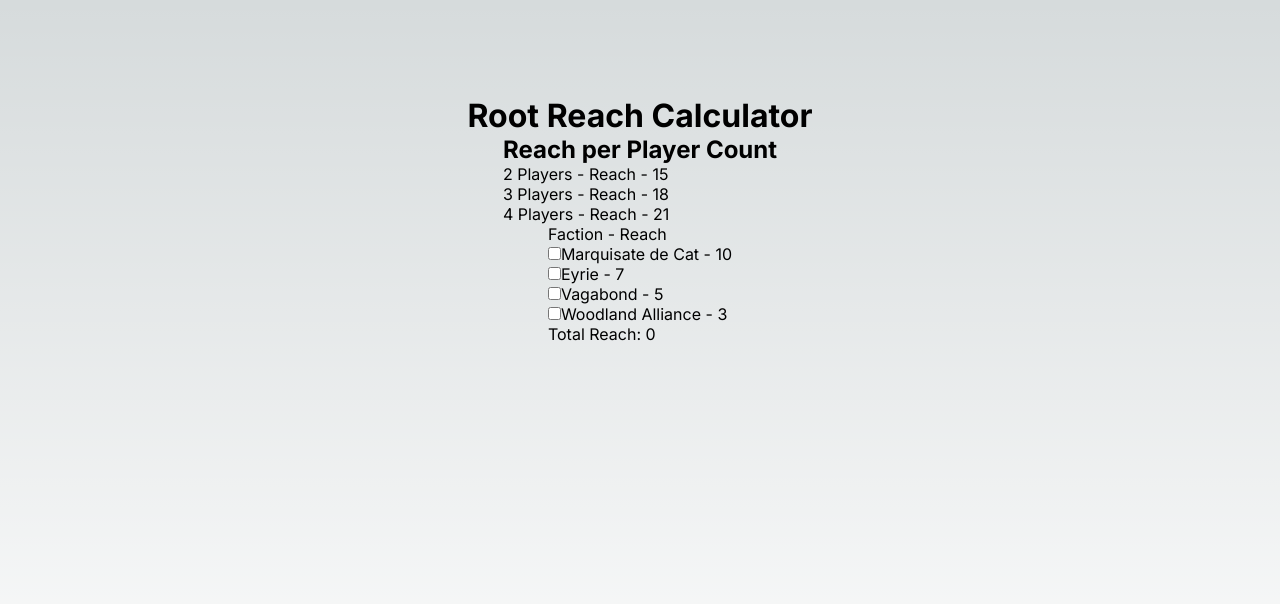
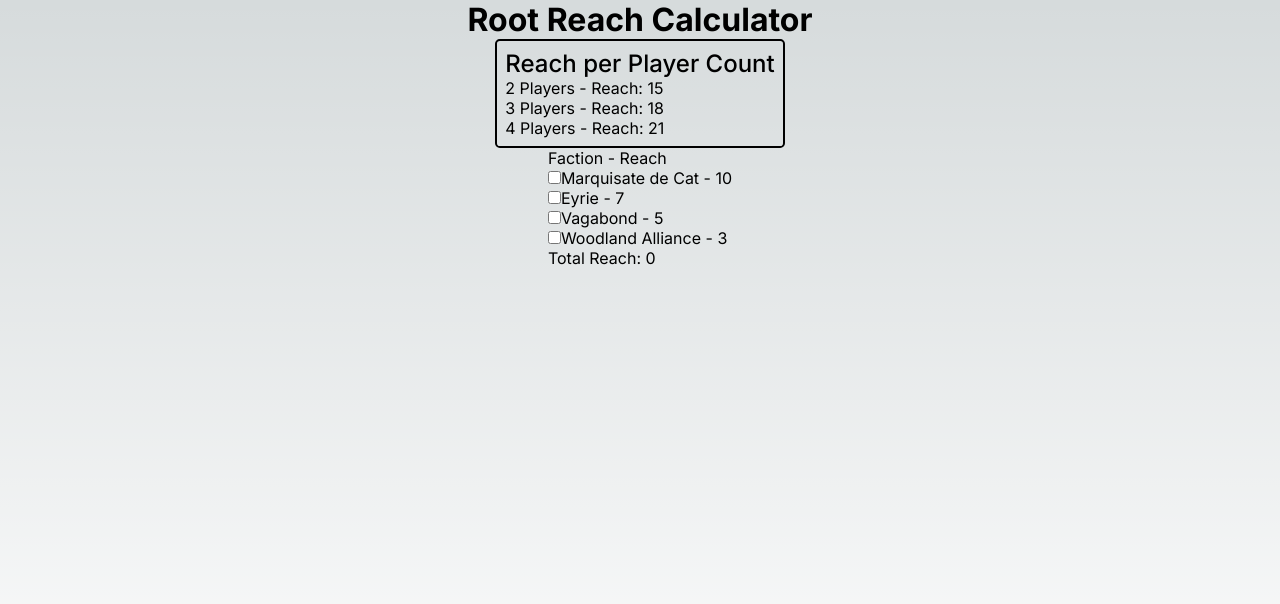
Before and after one commit to franco-ortega/root-reach-calculator, a Next.js app: page / in a window 1280 px wide. Shown: the top 604 px of the page. Built offline with nearby package versions, Linux system fonts and the light colour scheme.

Commit message:
rename ReachBy... to ReachPer and add initial styles

```diff
--- a/src/app/components/reachByPlayerCount/ReachByPlayerCount.jsx
+++ b/src/app/components/reachPerPlayerCount/ReachPerPlayerCount.jsx
@@ -1,17 +1,18 @@
 import reach from '../../../data/reach';
+import styles from './ReachPerPlayerCount.module.css';
 
-export default function ReachByPlayerCount() {
+export default function ReachPerPlayerCount() {
   console.log(reach);
   const data = Object.entries(reach);
   console.log(data);
   return (
-    <div>
+    <div className={styles.ReachPerPlayerCount}>
       <h2>Reach per Player Count</h2>
       <ul>
         {data.map((playerCount) => (
           <li key={playerCount[0]}>
             <span>{playerCount[0]} Players</span> -{' '}
-            <span>Reach - {playerCount[1]}</span>
+            <span>Reach: {playerCount[1]}</span>
           </li>
         ))}
       </ul>
--- /dev/null
+++ b/src/app/components/reachPerPlayerCount/ReachPerPlayerCount.module.css
@@ -0,0 +1,9 @@
+.ReachPerPlayerCount {
+  border: black solid 0.15rem;
+  border-radius: 0.3rem;
+  padding: 0.5rem;
+}
+
+.ReachPerPlayerCount h2 {
+  font-weight: 500;
+}
--- a/src/app/page.js
+++ b/src/app/page.js
@@ -1,12 +1,12 @@
 import FactionList from './components/factionList/FactionList';
-import ReachByPlayerCount from './components/reachByPlayerCount/ReachByPlayerCount';
+import ReachPerPlayerCount from './components/reachPerPlayerCount/ReachPerPlayerCount';
 import styles from './page.module.css';
 
 export default function Home() {
   return (
     <main className={styles.main}>
       <h1>Root Reach Calculator</h1>
-      <ReachByPlayerCount />
+      <ReachPerPlayerCount />
       <FactionList />
     </main>
   );
--- a/src/app/page.module.css
+++ b/src/app/page.module.css
@@ -3,7 +3,7 @@
   flex-direction: column;
   /* justify-content: space-between; */
   align-items: center;
-  padding: 6rem;
+  /* padding: 6rem; */
   min-height: 100vh;
 }
 
```
